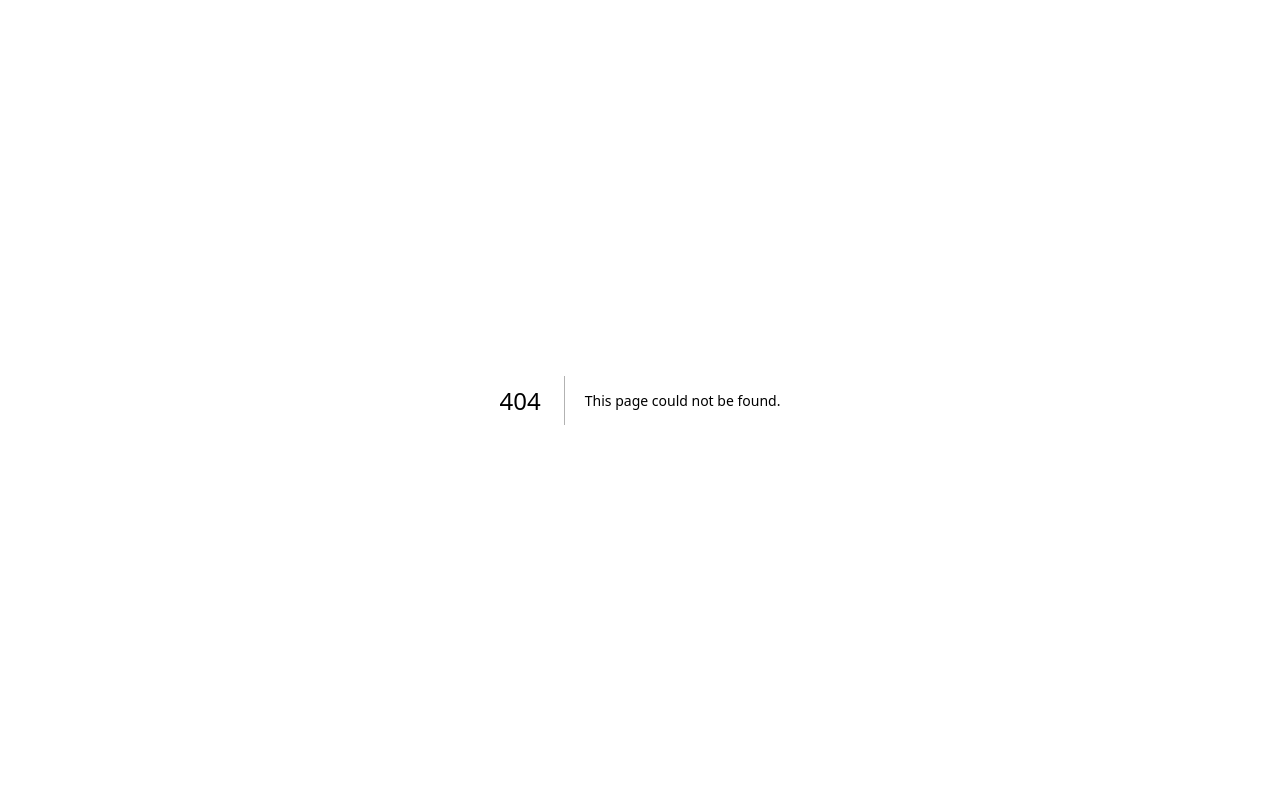
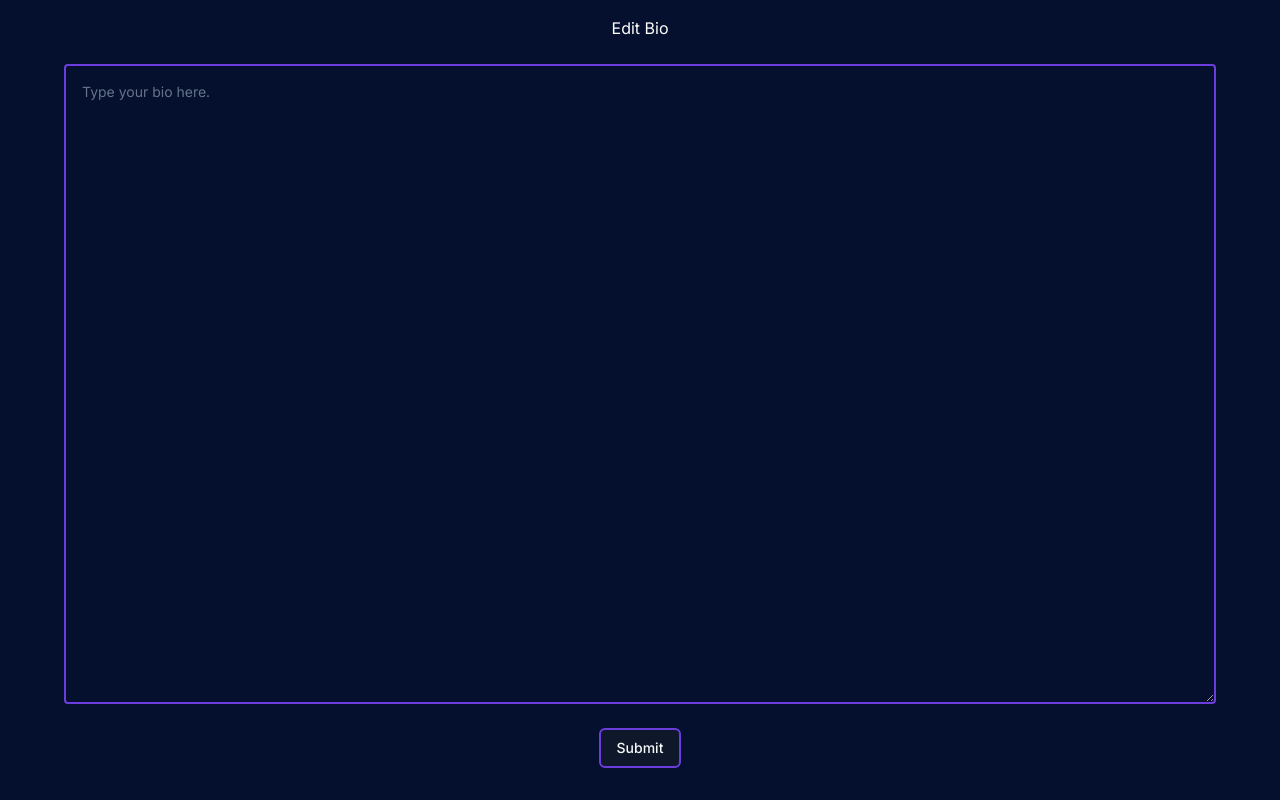
Before and after one commit to MrRohitTyagi/gemini-chatbot-FE, a Next.js app: page /editbio in a window 1280 px wide. Before the commit this address had no page. Built offline with nearby package versions, Linux system fonts and the light colour scheme; no server answers.

Commit message:
editiable bui fe

```diff
--- /dev/null
+++ b/app/editbio/page.jsx
@@ -0,0 +1,55 @@
+"use client";
+
+import React, { useEffect, useState } from "react";
+import axios from "axios";
+import { Textarea } from "@/components/ui/textarea";
+import { Button } from "@/components/ui/button";
+const baseurl = process.env.NEXT_PUBLIC_BE_BASE_URL;
+
+async function getBiodata() {
+  const { data } = await axios.get(baseurl + "/api/vi/get-bio");
+  return data;
+}
+async function putBiodata(value) {
+  await axios.put(baseurl + "/api/vi/put-bio", { text: value });
+}
+
+const EditBio = () => {
+  const [value, setvalue] = useState("");
+  console.log(`%c value `, "color: green;border:1px solid green", value);
+  useEffect(() => {
+    try {
+      (async function () {
+        const data = await getBiodata();
+        setvalue(data);
+      })();
+    } catch (error) {
+      console.log("error", error);
+      setvalue(null);
+    }
+  }, []);
+
+  function handleSubmit() {
+    putBiodata(value);
+  }
+
+  return (
+    <div className="w-screen h-screen flex flex-col items-center text-white py-4 gap-4">
+      <h1>Edit Bio</h1>
+      <Textarea
+        className="rounded m-2 border-2 border-chat-border p-4 w-[90vw] h-[80vh] bg-main-screen "
+        placeholder="Type your bio here."
+        value={value}
+        onChange={(e) => {
+          setvalue(e.target.value);
+        }}
+      />
+      <Button onClick={handleSubmit} className="border-2 border-chat-border">
+        Submit
+      </Button>
+      {/* <textarea className=" rounded m-2 border-2 border-chat-border p-4 w-[90vw] h-[80vh] bg-main-screen " /> */}
+    </div>
+  );
+};
+
+export default EditBio;
--- a/app/globals.css
+++ b/app/globals.css
@@ -9,6 +9,7 @@
 *::-webkit-scrollbar {
   width: 5px;
 }
+
 @layer base {
   :root {
     --background: 0 0% 100%;
@@ -43,6 +44,8 @@
     --typing-box: 4rem;
     --header-box: 3rem;
     --chat-window: calc(100vh - var(--typing-box) - var(--header-box));
+
+    --bg-global: rgb(5 15 46);
   }
 
   .dark {
@@ -75,7 +78,12 @@
     --ring: 212.7 26.8% 83.9%;
   }
 }
-
+html {
+  background-color: var(--bg-global);
+}
+body {
+  background-color: var(--bg-global);
+}
 @layer base {
   * {
     @apply border-border;
--- /dev/null
+++ b/components/ui/button.jsx
@@ -0,0 +1,47 @@
+import * as React from "react"
+import { Slot } from "@radix-ui/react-slot"
+import { cva } from "class-variance-authority";
+
+import { cn } from "@/lib/utils"
+
+const buttonVariants = cva(
+  "inline-flex items-center justify-center whitespace-nowrap rounded-md text-sm font-medium ring-offset-background transition-colors focus-visible:outline-none focus-visible:ring-2 focus-visible:ring-ring focus-visible:ring-offset-2 disabled:pointer-events-none disabled:opacity-50",
+  {
+    variants: {
+      variant: {
+        default: "bg-primary text-primary-foreground hover:bg-primary/90",
+        destructive:
+          "bg-destructive text-destructive-foreground hover:bg-destructive/90",
+        outline:
+          "border border-input bg-background hover:bg-accent hover:text-accent-foreground",
+        secondary:
+          "bg-secondary text-secondary-foreground hover:bg-secondary/80",
+        ghost: "hover:bg-accent hover:text-accent-foreground",
+        link: "text-primary underline-offset-4 hover:underline",
+      },
+      size: {
+        default: "h-10 px-4 py-2",
+        sm: "h-9 rounded-md px-3",
+        lg: "h-11 rounded-md px-8",
+        icon: "h-10 w-10",
+      },
+    },
+    defaultVariants: {
+      variant: "default",
+      size: "default",
+    },
+  }
+)
+
+const Button = React.forwardRef(({ className, variant, size, asChild = false, ...props }, ref) => {
+  const Comp = asChild ? Slot : "button"
+  return (
+    (<Comp
+      className={cn(buttonVariants({ variant, size, className }))}
+      ref={ref}
+      {...props} />)
+  );
+})
+Button.displayName = "Button"
+
+export { Button, buttonVariants }
--- /dev/null
+++ b/components/ui/textarea.jsx
@@ -0,0 +1,18 @@
+import * as React from "react"
+
+import { cn } from "@/lib/utils"
+
+const Textarea = React.forwardRef(({ className, ...props }, ref) => {
+  return (
+    (<textarea
+      className={cn(
+        "flex min-h-[80px] w-full rounded-md border border-input bg-background px-3 py-2 text-sm ring-offset-background placeholder:text-muted-foreground focus-visible:outline-none focus-visible:ring-2 focus-visible:ring-ring focus-visible:ring-offset-2 disabled:cursor-not-allowed disabled:opacity-50",
+        className
+      )}
+      ref={ref}
+      {...props} />)
+  );
+})
+Textarea.displayName = "Textarea"
+
+export { Textarea }
--- a/package.json
+++ b/package.json
@@ -11,6 +11,7 @@
   "dependencies": {
     "@radix-ui/react-avatar": "^1.0.4",
     "@radix-ui/react-popover": "^1.0.7",
+    "@radix-ui/react-slot": "^1.0.2",
     "axios": "^1.6.7",
     "class-variance-authority": "^0.7.0",
     "clsx": "^2.1.0",
--- a/tailwind.config.js
+++ b/tailwind.config.js
@@ -27,7 +27,7 @@
         "chat-border": "rgb(109 60 221)",
       },
       backgroundColor: {
-        "main-screen": "rgb(5 15 46);",
+        "main-screen": "var(--bg-global)",
         "chat-bg": "#492E87",
       },
       height: {
```
Also changed, not shown: 1 other file (tests, documents, lock files or other folders).
